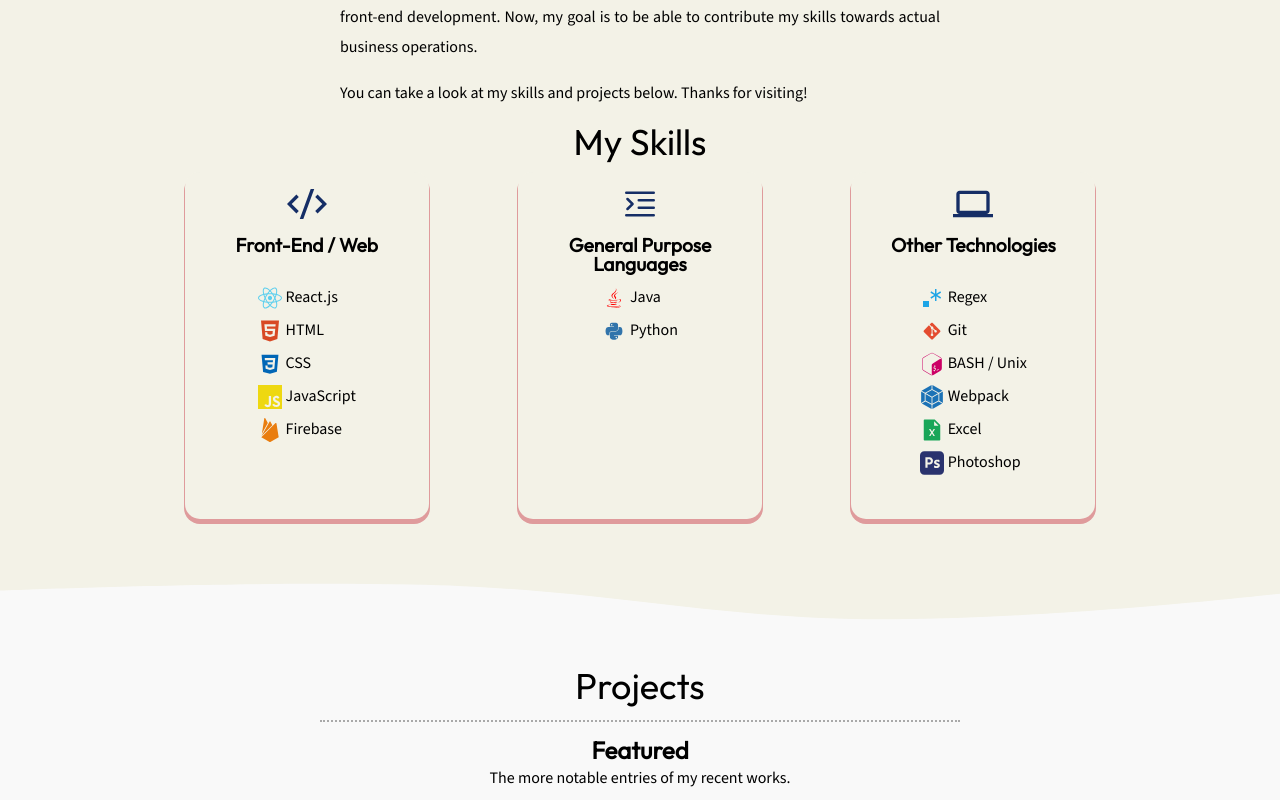
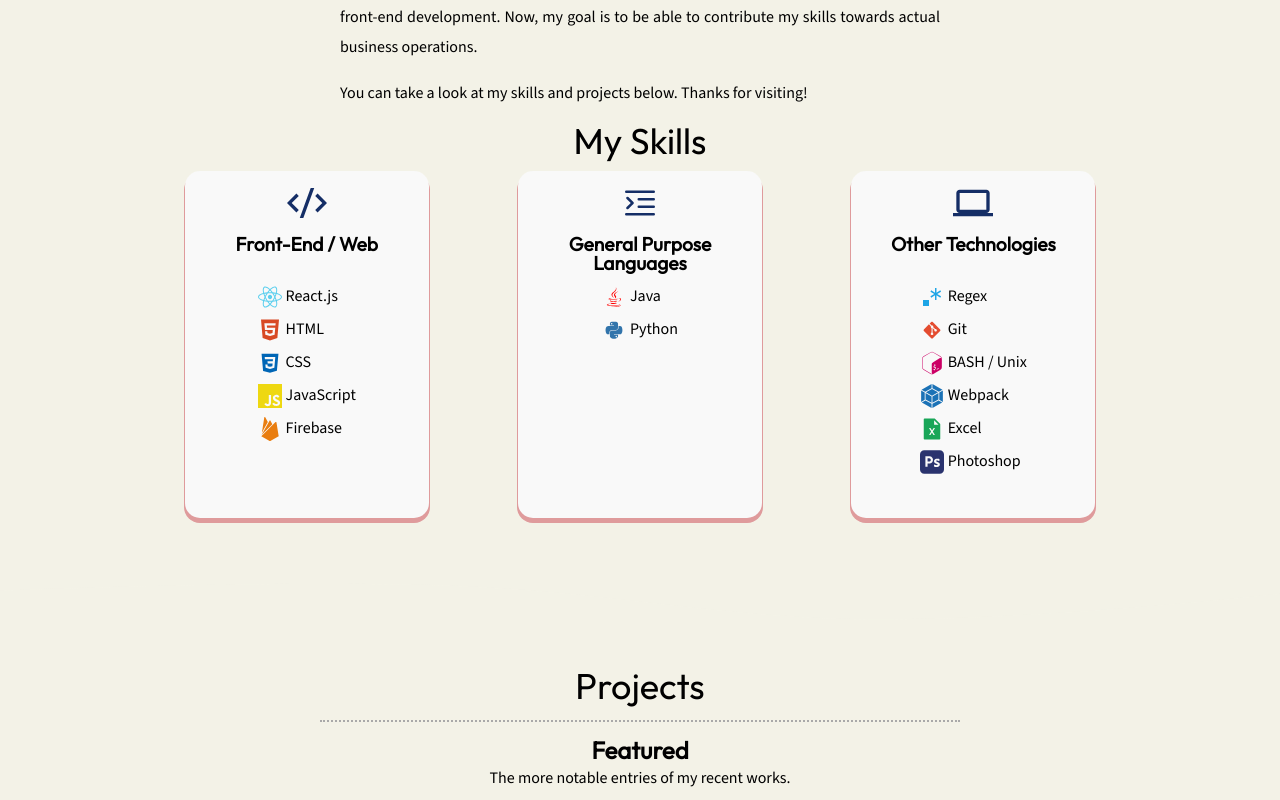
Before and after one commit to Datrinon/portfolio, a React (Create React App) app: page / in a window 1280 px wide. Shown: the part 1320-2120 px from the top of the page. Built offline with nearby package versions, Linux system fonts and the light colour scheme.

Commit message:
Add dark mode compatibility for skills

```diff
--- a/src/components/App.js
+++ b/src/components/App.js
@@ -105,7 +105,7 @@ function App() {
     <DarkModeContext.Provider value={darkMode}>
       <ThemeContext.Provider value={theme}>
 
-        <A.Page className="page-container" darkMode={darkMode}>
+        <A.Page className="page-container" theme={theme}>
           <Header setDarkMode={setDarkMode} />
           <A.Main role="main" theme={theme}>
             <div id="landing" className="landing" ref={landingRef}>
--- a/src/components/Content/Skills.js
+++ b/src/components/Content/Skills.js
@@ -1,11 +1,14 @@
-import React, { createElement } from 'react'
+import React, { createElement, useContext } from 'react'
 import Section from './Section'
 
 import { SKILLS } from '../../data/skills'
 
 import * as A from "./styled/Skills.styled";
+import { ThemeContext } from '../App';
 
 function Skills() {
+
+  const theme = useContext(ThemeContext);
 
   return (
     <A.SkillsContainer>
@@ -13,7 +16,7 @@ function Skills() {
         {
           SKILLS.map((list, index) => {
             return (
-              <A.SkillCategoryBox key={index}>
+              <A.SkillCategoryBox key={index} theme={theme}>
                 <list.icon className="skill-cat-icon"/>
                 <h3 className="skill-category-heading">{list.category}</h3>
                 <ul className="skills-list">
--- a/src/components/Content/styled/Skills.styled.js
+++ b/src/components/Content/styled/Skills.styled.js
@@ -35,9 +35,9 @@ export const SkillCategoryBox = styled.div`
   padding: 2em 0;
   border-radius: 5px;
 
-  box-shadow: 0px 4px 0px 1px ${palette.pastelPink};
+  box-shadow: 0px 4px 0px 1px ${props => props.theme.decal};
 
-  background-color: ${LIGHT_THEME.BG};
+  background-color: ${props => props.theme.BG2};
 
   & .skill-category-heading {
     text-align: center;
@@ -58,7 +58,7 @@ export const SkillCategoryBox = styled.div`
     margin-bottom: 0.5em;
     font-size: 2em;
     transform: scale(1.25);
-    color: ${palette.royalBlueDark};
+    color: ${props => props.theme.decal2};
   }
 
   @media ${device.tablet} {
@@ -66,7 +66,7 @@ export const SkillCategoryBox = styled.div`
     width: 180px;
     margin: 0.25em 1em;
     max-width: 33vw;
-    box-shadow: 0px 4px 0px 1px ${palette.pastelPink};
+    box-shadow: 0px 4px 0px 1px ${props => props.theme.decal};
     padding: 1em 2em;
     padding-bottom: 1em;
 
--- a/src/components/_styled/App.styled.js
+++ b/src/components/_styled/App.styled.js
@@ -7,8 +7,8 @@ import { boxShadow } from "../Content/Projects/styled/boxShadow";
 import { device } from "./breakpoints.styled";
 
 export const Page = styled.div`
-  background-color: ${props => props.darkMode ? standard.BLACK : "white"};
-  color: ${props => props.darkMode ? "white" : "black"};
+  background-color: ${props => props.theme.BG};
+  color: ${props => props.theme.FG};
   transition: background-color 100ms, fill 100ms, color 100ms;
 `
 
@@ -40,6 +40,12 @@ export const Main = styled.main`
     background: linear-gradient(180deg,
       ${props => props.theme.BG}, ${props => props.theme.BGAlt}
     );
+  }
+
+  /* This section is for spacing adjustments for small gaps */
+  & .skills {
+    position: relative;
+    bottom: 1px;
   }
 `
 
--- a/src/components/_styled/colors.styled.js
+++ b/src/components/_styled/colors.styled.js
@@ -8,10 +8,12 @@ export const standard = {
 export const palette = {
   celadonBlue: "hsl(198, 61%, 37%)",
   royalBlueDark: "hsl(221, 66%, 24%)",
+  nightBlue: "hsl(221deg 37% 10%)",
   pastelPink: "hsl(359,51%,74%)",
   sunrayGold: "hsl(36, 87%, 67%)",
   marble: "hsl(55, 35%, 93%)",
   smoke: "#938572",
+  darkGrey: "hsl(198deg 15% 19%)",
   offWhite: "#f9f9f9"
 }
 
@@ -22,14 +24,18 @@ export const translucents = {
 
 export const LIGHT_THEME = {
   BG: palette.marble,
-  BGAlt: palette.offWhite,
+  BG2: palette.offWhite,
   FG: standard.BLACK,
   translucent: translucents.light,
+  decal: palette.pastelPink,
+  decal2: palette.royalBlueDark
 };
 
 export const DARK_THEME = {
-  BG: palette.royalBlueDark,
-  BGAlt: palette.celadonBlue,
+  BG: palette.nightBlue,
+  BG2: palette.darkGrey,
   FG: palette.marble,
   translucent: translucents.dark,
+  decal: palette.celadonBlue,
+  decal2: palette.pastelPink
 };
```
